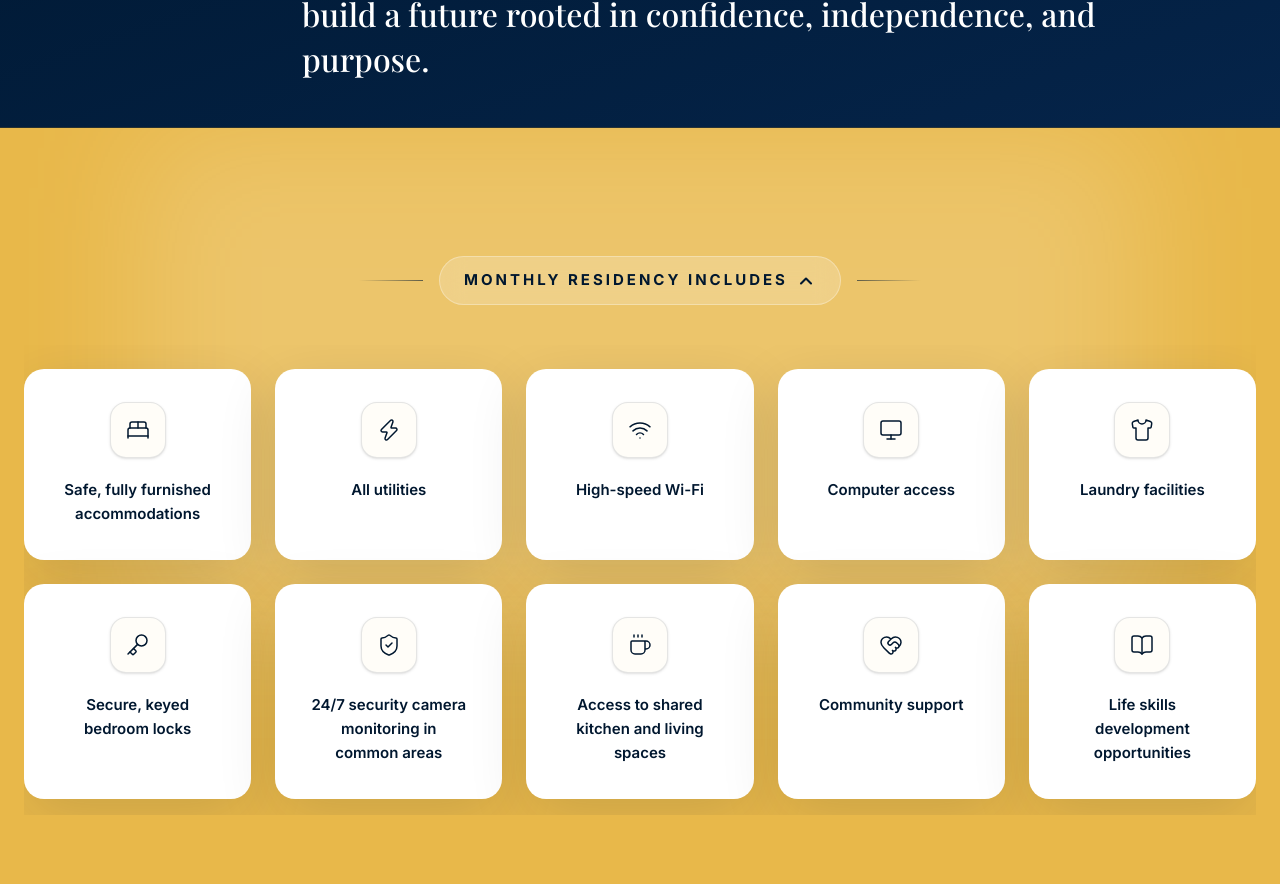
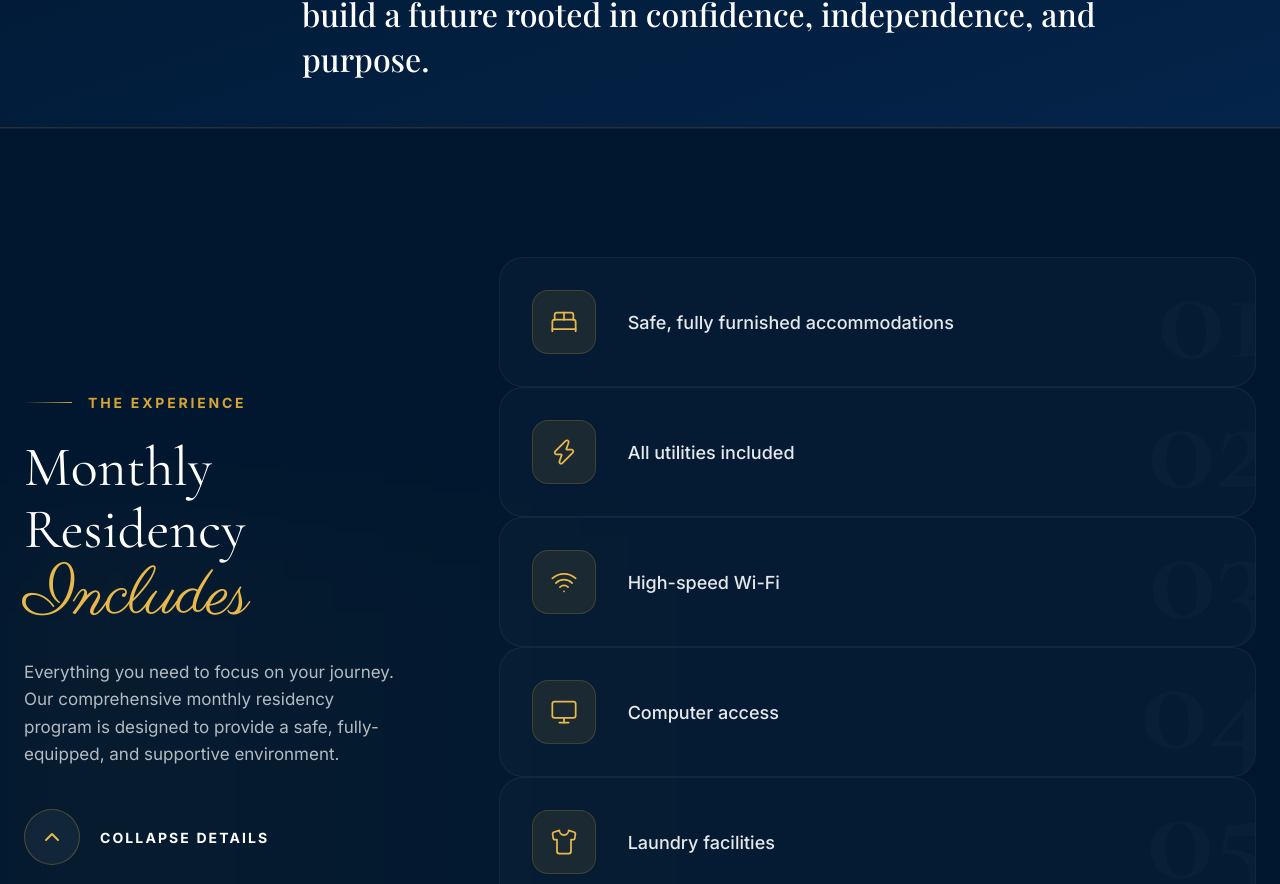
Before and after one commit to HiddenGems810/grace-website, a Next.js app: page / in a window 1280 px wide. Shown: the part 1916-2800 px from the top of the page. Built offline with nearby package versions, Linux system fonts and the light colour scheme; a web font is replaced by a local one.

Commit message:
Update Header to Meet The Founder and fully redesign ProgramsGrid with an asymmetrical dark mode layout

```diff
--- a/components/layout/Header.tsx
+++ b/components/layout/Header.tsx
@@ -12,7 +12,7 @@ const NAV_LINKS = [
   { name: "HOME", href: "#" },
   { name: "ABOUT", href: "#about" },
   { name: "MISSION", href: "#mission" },
-  { name: "PROGRAMS", href: "#programs" },
+  { name: "MEET THE FOUNDER", href: "#founder" },
   { name: "WAYS TO GIVE", href: "#give" },
   { name: "CONTACT", href: "#contact" },
 ];
--- a/components/sections/FounderSection.tsx
+++ b/components/sections/FounderSection.tsx
@@ -20,7 +20,7 @@ export function FounderSection() {
   };
 
   return (
-    <section className="bg-[var(--color-warm-white)] pb-24 md:pb-32 overflow-hidden">
+    <section id="founder" className="scroll-mt-32 bg-[var(--color-warm-white)] pb-24 md:pb-32 overflow-hidden">
       <div className="max-w-[1440px] mx-auto px-6">
         <div className="flex flex-col lg:flex-row shadow-[var(--shadow-navy)] rounded-2xl overflow-hidden min-h-[500px]">
           <motion.div
--- a/components/sections/ProgramsGrid.tsx
+++ b/components/sections/ProgramsGrid.tsx
@@ -19,7 +19,7 @@ import { motion, AnimatePresence } from "framer-motion";
 
 const PROGRAMS = [
   { text: "Safe, fully furnished accommodations", icon: BedDouble },
-  { text: "All utilities", icon: Zap },
+  { text: "All utilities included", icon: Zap },
   { text: "High-speed Wi-Fi", icon: Wifi },
   { text: "Computer access", icon: Monitor },
   { text: "Laundry facilities", icon: Shirt },
@@ -34,59 +34,85 @@ export function ProgramsGrid() {
   const [isExpanded, setIsExpanded] = useState(true);
 
   return (
-    <section id="programs" className="py-24 md:py-32 bg-[var(--color-gold-400)] relative scroll-mt-32 overflow-hidden transition-colors duration-500">
-      {/* Decorative Background Elements */}
-      <div className="absolute top-0 left-1/2 -translate-x-1/2 w-[1000px] h-[500px] bg-white/30 blur-3xl opacity-60 pointer-events-none" />
+    <section id="programs" className="py-24 md:py-32 bg-[var(--color-navy-900)] relative overflow-hidden border-t border-white/5">
+      {/* Decorative ambient light */}
+      <div className="absolute top-1/2 left-0 -translate-y-1/2 w-[600px] md:w-[800px] h-[600px] md:h-[800px] bg-gradient-to-r from-[var(--color-gold-500)]/10 to-transparent blur-3xl opacity-40 pointer-events-none" />
 
       <div className="max-w-[1440px] mx-auto px-6 relative z-10">
-        <ScrollReveal y={20} className="text-center mb-10">
+        <div className="flex flex-col lg:flex-row gap-12 lg:gap-24">
+
+          {/* Left Column - Sticky Header */}
+          <div className="w-full lg:w-1/3">
+            <div className="sticky top-32">
+              <ScrollReveal>
+                <div className="inline-flex items-center gap-4 mb-6">
+                  <div className="h-[1px] w-8 md:w-12 bg-gradient-to-r from-transparent to-[var(--color-gold-500)]" />
+                  <span className="text-[12px] md:text-[14px] font-sans font-bold uppercase tracking-[0.2em] text-[var(--color-gold-500)]">
+                    The Experience
+                  </span>
+                </div>
+                <h2 className="font-display text-[42px] md:text-[56px] leading-[1.1] text-white mb-6">
+                  Monthly Residency <br className="hidden md:block" />
+                  <span className="text-[var(--color-gold-400)]" style={{ fontFamily: "var(--font-quote-script)", fontSize: "1.2em", fontWeight: 400 }}>Includes</span>
+                </h2>
+
+                <p className="font-sans text-white/70 text-[16px] md:text-[17px] leading-relaxed mb-10 max-w-md">
+                  Everything you need to focus on your journey. Our comprehensive monthly residency program is designed to provide a safe, fully-equipped, and supportive environment.
+                </p>
+
                 <button
                   onClick={() => setIsExpanded(!isExpanded)}
-            className="group flex items-center justify-center gap-3 md:gap-4 mx-auto hover:opacity-80 transition-opacity focus:outline-none"
-            aria-expanded={isExpanded}
-            aria-controls="residency-grid"
+                  className="group flex items-center gap-5 hover:opacity-90 transition-all focus:outline-none"
                 >
-            <div className="h-[1px] w-8 md:w-16 bg-gradient-to-r from-transparent to-[var(--color-navy-900)]/60" />
-            <div className="flex items-center gap-2 bg-white/20 hover:bg-white/30 px-6 py-3 rounded-full backdrop-blur-md border border-white/30 transition-all duration-300">
-              <span className="block text-[13px] md:text-[15px] font-sans font-bold uppercase tracking-[0.2em] text-[var(--color-navy-900)]">
-                Monthly Residency Includes
-              </span>
-              <motion.div
-                animate={{ rotate: isExpanded ? 180 : 0 }}
-                transition={{ duration: 0.3 }}
-              >
-                <ChevronDown className="w-5 h-5 text-[var(--color-navy-900)]" strokeWidth={2.5} />
+                  <div className="flex items-center justify-center w-12 h-12 md:w-14 md:h-14 rounded-full border border-[var(--color-gold-500)]/30 bg-white/5 group-hover:bg-[var(--color-gold-500)]/20 transition-all duration-300">
+                    <motion.div animate={{ rotate: isExpanded ? 180 : 0 }} transition={{ duration: 0.4, ease: "easeInOut" }}>
+                      <ChevronDown className="w-5 h-5 md:w-6 md:h-6 text-[var(--color-gold-400)]" />
                     </motion.div>
                   </div>
-            <div className="h-[1px] w-8 md:w-16 bg-gradient-to-l from-transparent to-[var(--color-navy-900)]/60" />
+                  <span className="font-sans font-bold uppercase tracking-[0.15em] text-[13px] md:text-[14px] text-white group-hover:text-[var(--color-gold-400)] transition-colors">
+                    {isExpanded ? "Collapse Details" : "View Amenities"}
+                  </span>
                 </button>
               </ScrollReveal>
+            </div>
+          </div>
 
+          {/* Right Column - Amenities List */}
+          <div className="w-full lg:w-2/3">
             <AnimatePresence initial={false}>
               {isExpanded && (
                 <motion.div
-              id="residency-grid"
                   initial={{ height: 0, opacity: 0 }}
                   animate={{ height: "auto", opacity: 1 }}
                   exit={{ height: 0, opacity: 0 }}
                   transition={{ duration: 0.6, ease: [0.16, 1, 0.3, 1] }}
                   className="overflow-hidden"
                 >
-              <div id="residency" className="scroll-mt-32 pt-6 pb-4">
-                <ScrollReveal isStaggerContainer staggerChildren={0.08} className="grid grid-cols-1 sm:grid-cols-2 lg:grid-cols-3 xl:grid-cols-5 gap-5 md:gap-6">
+                  <div className="flex flex-col gap-4 pb-4">
+                    <ScrollReveal isStaggerContainer staggerChildren={0.08}>
                       {PROGRAMS.map((program, index) => {
                         const Icon = program.icon;
+                        const number = String(index + 1).padStart(2, "0");
+
                         return (
-                      <ScrollReveal key={index} y={30} className="h-full group">
-                        <div className="h-full flex flex-col items-center text-center gap-5 bg-white border border-white/60 hover:border-white rounded-[20px] p-8 shadow-[var(--shadow-soft)] hover:shadow-xl transition-all duration-500 hover:-translate-y-1 relative overflow-hidden">
-                          {/* Subtle hover gradient inside card */}
-                          <div className="absolute inset-0 bg-gradient-to-b from-[var(--color-warm-white)]/80 to-[var(--color-warm-white)]/20 opacity-0 group-hover:opacity-100 transition-opacity duration-500" />
+                          <ScrollReveal key={index} y={20}>
+                            <div className="group relative flex items-center gap-6 md:gap-8 p-6 md:p-8 rounded-[24px] bg-white/[0.02] border border-white/5 hover:border-[var(--color-gold-500)]/30 hover:bg-white/[0.04] transition-all duration-500 overflow-hidden">
 
-                          <div className="w-14 h-14 rounded-2xl bg-[var(--color-warm-white)] flex items-center justify-center border border-[var(--color-navy-900)]/10 text-[var(--color-navy-900)] group-hover:scale-110 group-hover:bg-[var(--color-navy-900)] group-hover:text-white transition-all duration-500 relative z-10 shadow-sm">
-                            <Icon className="w-6 h-6" strokeWidth={1.5} />
+                              {/* Hover Glow */}
+                              <div className="absolute inset-0 bg-gradient-to-r from-[var(--color-gold-500)]/5 to-transparent opacity-0 group-hover:opacity-100 transition-opacity duration-500" />
+
+                              {/* Giant Background Number */}
+                              <span className="absolute -right-4 -bottom-8 font-display text-[100px] md:text-[140px] font-bold text-white/[0.02] group-hover:text-[var(--color-gold-500)]/[0.04] transition-colors duration-500 pointer-events-none select-none">
+                                {number}
+                              </span>
+
+                              {/* Icon Container */}
+                              <div className="relative z-10 flex items-center justify-center w-14 h-14 md:w-16 md:h-16 shrink-0 rounded-2xl bg-[var(--color-gold-500)]/10 border border-[var(--color-gold-500)]/20 text-[var(--color-gold-400)] group-hover:scale-110 group-hover:bg-[var(--color-gold-400)] group-hover:text-[var(--color-navy-900)] shadow-[0_0_20px_rgba(216,163,51,0)] group-hover:shadow-[0_0_30px_rgba(216,163,51,0.2)] transition-all duration-500">
+                                <Icon className="w-6 h-6 md:w-7 md:h-7" strokeWidth={1.5} />
                               </div>
 
-                          <p className="font-sans text-[15px] text-[var(--color-navy-900)] leading-relaxed font-semibold relative z-10">
+                              {/* Text */}
+                              <p className="relative z-10 font-sans text-[16px] md:text-[18px] text-white/90 font-medium leading-relaxed group-hover:text-white transition-colors duration-300 pr-12">
                                 {program.text}
                               </p>
                             </div>
@@ -99,6 +125,8 @@ export function ProgramsGrid() {
               )}
             </AnimatePresence>
           </div>
+        </div>
+      </div>
     </section>
   );
 }
```
Lines whose indentation alone changed are shown as unchanged.
